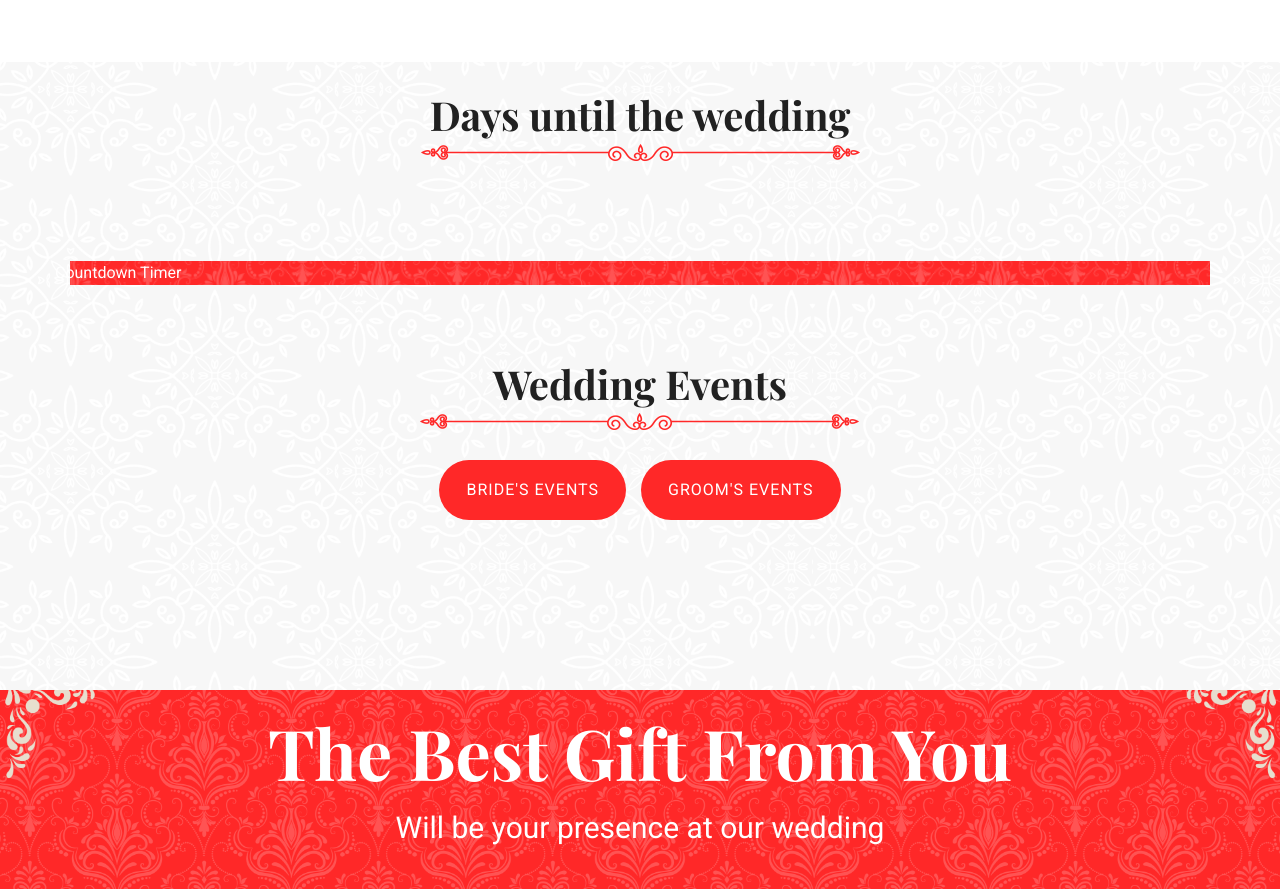
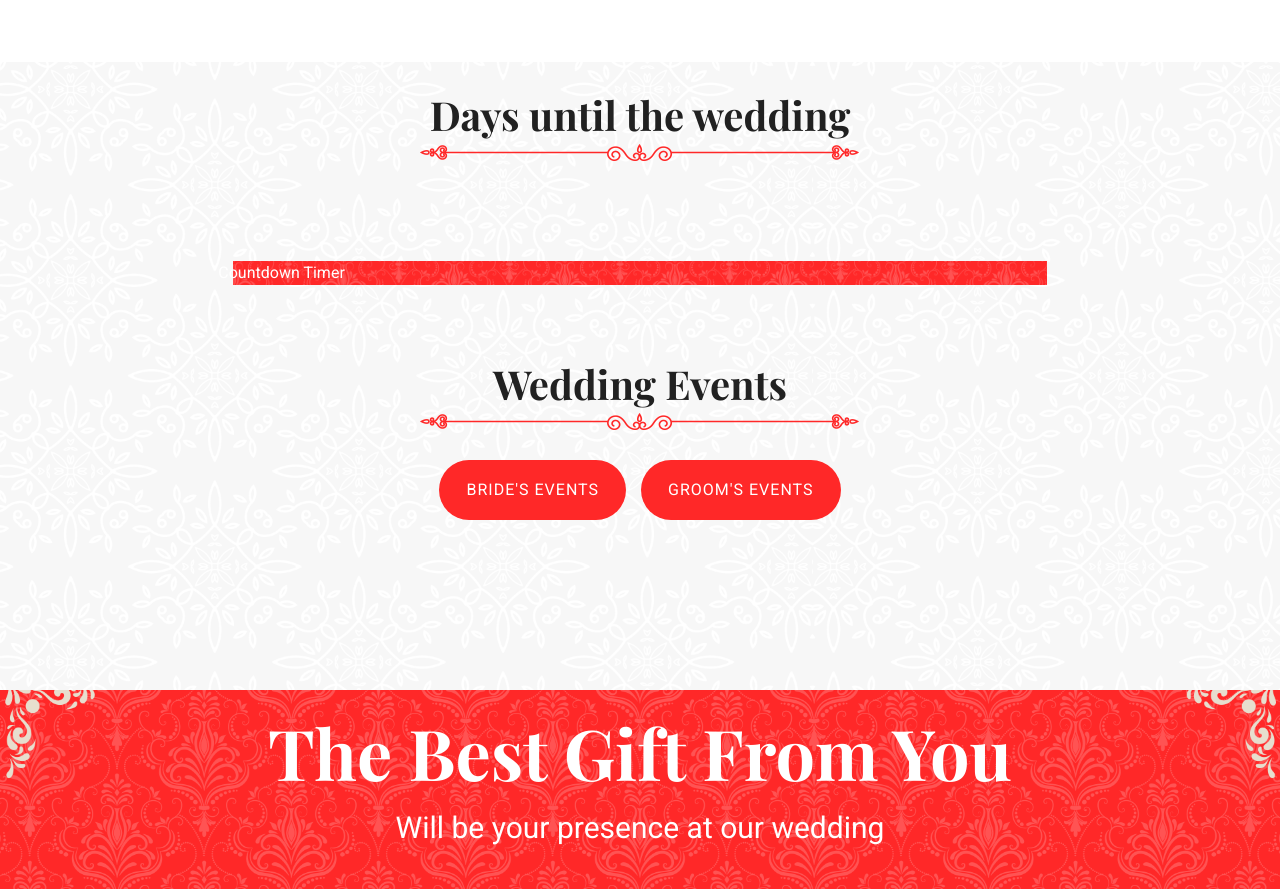
Before and after one commit to samarth8392/tumeresamnay, a plain HTML site: page index.html in a window 1280 px wide. Shown: the part 1492-2381 px from the top of the page. Drawn offline with nearby package versions, Linux system fonts and the light colour scheme; a script that the page names is missing.

Commit message:
fix index text

```diff
--- a/index.html
+++ b/index.html
@@ -130,14 +130,13 @@
         <section class="pricing-card-area section-padding4 section-bg"
             data-background="assets/img/banner/section_bg1.png">
             <div class="count-down-area" id="countdown">
-                <div class="container">
-                    <div class="row justify-content-center">
+                <div class="row d-flex justify-content-center">
+                    <div class="col-lg-8">
                         <div class="section-tittle text-center mb-70">
-                            <h2>Days until the wedding </h2>
+                            <!-- <img src="assets/img/logo/groom_logo.png" alt="" class="logo-image"> -->
+                            <h2>Days until the wedding</h2>
                             <img src="assets/img/banner/tittle_img.png" alt="">
                         </div>
-                    </div>
-
                         <div class="col-lg-12 col-md-12">
                             <div class="count-down-wrapper" data-background="assets/img/banner/section_bg2.png">
                                 <div class="row justify-content-between">
```
Lines whose indentation alone changed are shown as unchanged.
